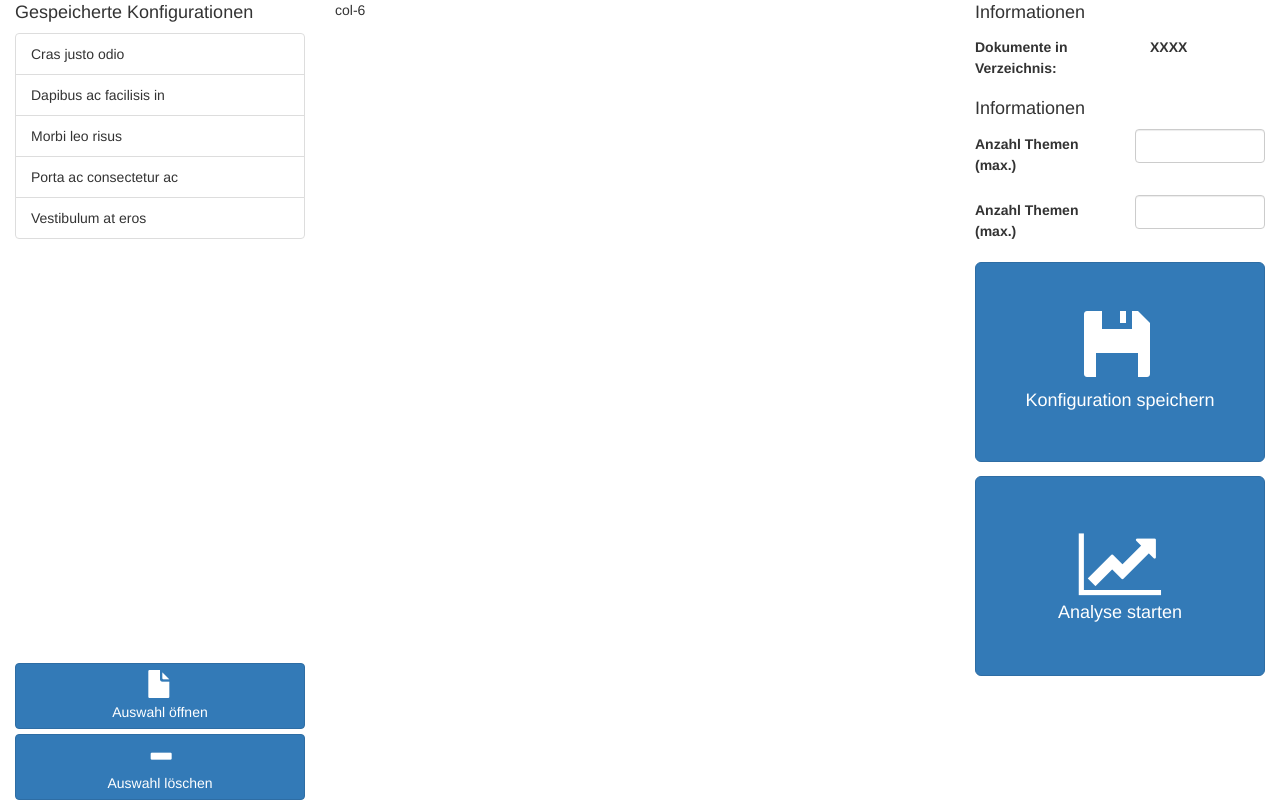
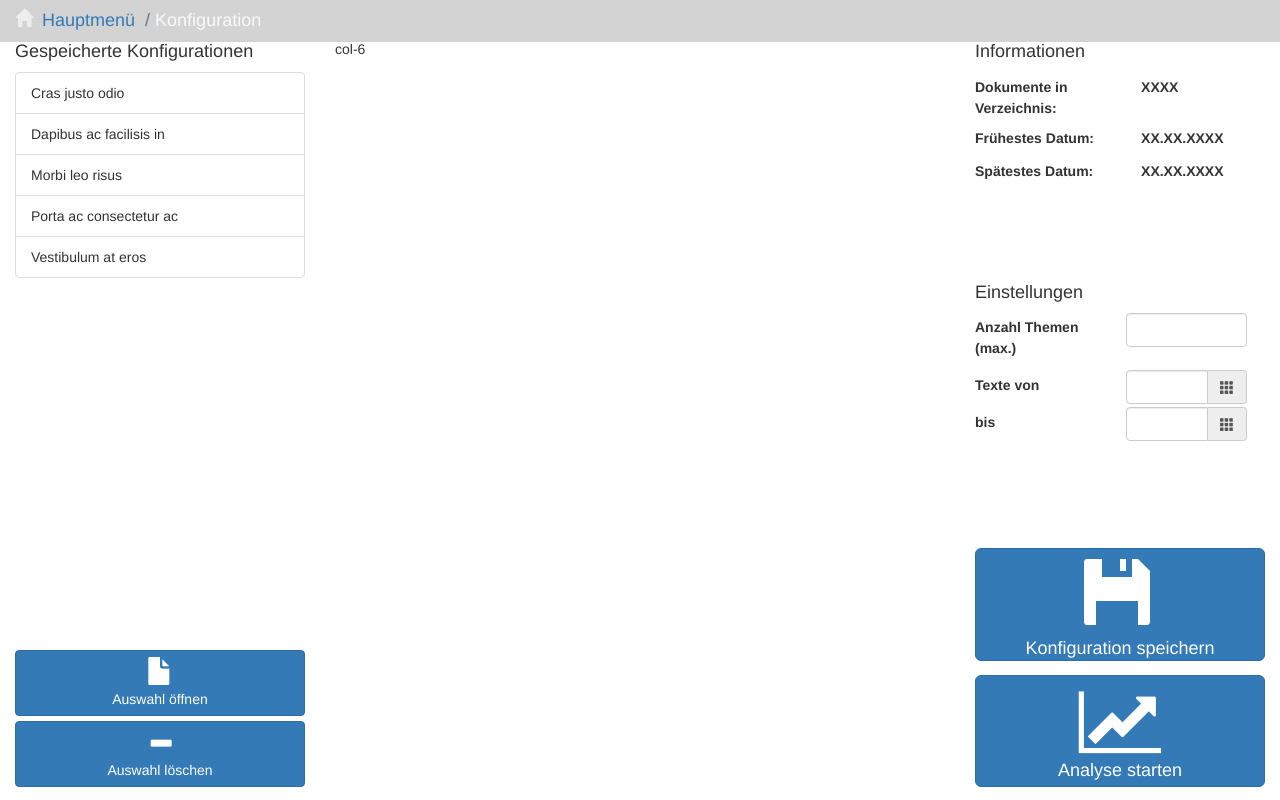
Before and after one commit to KevinLang1337/analysetool, a Django app: page /tool/konfiguration/ in a window 1280 px wide. Run offline with Django 3.2, Linux system fonts and the light colour scheme; some libraries are stand-ins or nearby versions.

Commit message:
Datepicker eingefügt; Rechte Spalte angepasst

```diff
--- a/tool/static/css/styles.css
+++ b/tool/static/css/styles.css
@@ -1,6 +1,10 @@
 html, body{
     height: 100%;
     margin: 0;
+}
+
+html{
+    padding-bottom: 1%;
 }
 
 .with_scrollbar{
@@ -41,9 +45,6 @@ html, body{
 
 .breadcrumb-style{
     height: 7.5%;
-    padding-bottom: 0.2%;
-    padding-top: 0.2%;
-    padding-bottom: 5px;
 }
 
 .buttontext {
--- /dev/null
+++ b/tool/static/js/datepicker.js
@@ -0,0 +1,8 @@
+$(document).ready(function() {
+    $('.datepicker').datepicker({
+        format: "dd.mm.yyyy",
+        language: "ger",
+        changeMonth: true,
+        changeYear: true
+    });
+});
--- /dev/null
+++ b/tool/static/js/isNumberKey.js
@@ -0,0 +1,8 @@
+	function isNumberKey(evt)
+			{
+				var charCode = (evt.which) ? evt.which : evt.keyCode;
+				if (charCode != 46 && charCode > 31
+				&& (charCode < 48 || charCode > 57))
+				return false;
+				return true;
+			}
--- a/tool/templates/base_generic.html
+++ b/tool/templates/base_generic.html
@@ -9,9 +9,21 @@
     <link rel="stylesheet" href="https://stackpath.bootstrapcdn.com/bootstrap/4.1.3/css/bootstrap.min.css"
         integrity="sha384-MCw98/SFnGE8fJT3GXwEOngsV7Zt27NXFoaoApmYm81iuXoPkFOJwJ8ERdknLPMO" crossorigin="anonymous">
     <link rel="stylesheet" href="{% static 'css/styles.css' %}">
+
     <link rel="stylesheet" href="{% static 'css/bootstrap_extensions.css' %}">
-    <link rel="stylesheet" href="https://maxcdn.bootstrapcdn.com/bootstrap/3.3.7/css/bootstrap.min.css"> <!-- GLYPHICON LIBRARY -->
-    <link rel="stylesheet" href="https://stackpath.bootstrapcdn.com/font-awesome/4.7.0/css/font-awesome.min.css"> <!-- FONTAWESOME LIBRARY -->
+    <link rel="stylesheet" href="https://maxcdn.bootstrapcdn.com/bootstrap/3.3.7/css/bootstrap.min.css">
+    <!-- GLYPHICON LIBRARY -->
+    <link rel="stylesheet" href="https://stackpath.bootstrapcdn.com/font-awesome/4.7.0/css/font-awesome.min.css">
+    <!-- FONTAWESOME LIBRARY -->
+    <!--  jQuery -->
+    <script type="text/javascript" src="https://code.jquery.com/jquery-1.11.3.min.js"></script>
+    <!-- Bootstrap Date-Picker Plugin -->
+    <script type="text/javascript"
+        src="https://cdnjs.cloudflare.com/ajax/libs/bootstrap-datepicker/1.4.1/js/bootstrap-datepicker.min.js"></script>
+    <script type="text/javascript" src="{% static 'js/datepicker.js' %}"></script>
+    <script type="text/javascript" src="{% static 'js/isNumberKey.js' %}"></script>
+
+
 </head>
 
 <body>
--- a/tool/templates/konfiguration.html
+++ b/tool/templates/konfiguration.html
@@ -1,11 +1,26 @@
 {% extends "base_generic.html" %}
+{% block title %}<title>Analysetool</title>{% endblock %}
 
-{% block title %}<title>Analysetool</title>{% endblock %}
 {% block content %}
-<div class="container-fluid" style="height: 100%; width: 100%;">
+<div class="container-fluid" style="height: 5%; padding:0; margin: 0">
+  <div class="row" style="padding:0; margin: 0">
+    <div class="col-md-12" style="flex-flow: column; display:flex; padding:0; margin: 0">
+      <ol class="breadcrumb align-items-center"
+        style="border-radius: 0; height:100%; background-color: lightgrey; font-size: large;">
+        <li class="breadcrumb-item"><a href="{% url 'index' %}"><i style="margin-right: 0.5em; color: #EEEEEE;"
+              class="glyphicon glyphicon-home"></i>Hauptmenü</a></li>
+        <li class="breadcrumb-item active text-light" aria-current="page">Konfiguration</li>
+
+      </ol>
+    </div>
+  </div>
+</div>
+
+<div class="container-fluid" style="height: 95%; width: 100%;">
   <div class="row" style="height: 100%;">
+
     <!-- LEFT COLUMN -->
-    <div class="col-3" style="flex-flow: column; height: 100%; display:flex">
+    <div class="col-3" style="flex-flow: column; height: 100%; display:flex;">
       <h1 class="title">Gespeicherte Konfigurationen</h1>
 
       <!-- LIST LEFT SIDE-->
@@ -16,6 +31,7 @@
         <li class="list-group-item">Porta ac consectetur ac</li>
         <li class="list-group-item">Vestibulum at eros</li>
       </ul>
+      <!-- BUTTONS LEFT SIDE-->
       <button type="button" class="btn btn-primary btn-md btn-block" style="white-space: normal"><span
           class="glyphicon glyphicon-file gly-2x"></span><br>Auswahl öffnen</button>
       <button type="button" class="btn btn-primary btn-md btn-block" style="white-space: normal"><span
@@ -24,40 +40,72 @@
     <div class="col-6">col-6</div>
 
     <!-- RIGHT COLUMN -->
-    <div class="col-3">
+    <div class="col-3" style="flex-flow: column; height: 100%; display:flex;">
+
       <h1 class="title">Informationen</h1>
-      <div class="form-group row" style="padding: 0%;">
+      <div class="form-group row" style="margin-right:1%">
+
+        <!-- INFORMATION RIGHT SIDE-->
         <label class="col-6 col-form-label">Dokumente in Verzeichnis: </label>
         <div class="col-6">
-          <label for="amount_documents" class="col-6 col-form-label">XXXX</label>
+          <label for="amount_documents" class="col-6 col-form-label" style="margin-bottom: 2%;">XXXX</label>
+        </div>
+
+        <label class="col-6 col-form-label">Frühestes Datum: </label>
+        <div class="col-6">
+          <label for="amount_documents" class="col-6 col-form-label" style="margin-bottom: 2%;">XX.XX.XXXX</label>
+        </div>
+
+        <label class="col-6 col-form-label">Spätestes Datum: </label>
+        <div class="col-6">
+          <label for="amount_documents" class="col-6 col-form-label">XX.XX.XXXX</label>
         </div>
       </div>
 
-      <h1 class="title">Informationen</h1>
+      <div style="flex-grow: 1;"></div>
+
+      <h1 class="title">Einstellungen</h1>
       <form>
-        <div class="form-group row" style="padding: 0%;">
-          <label for="inputEmail3" class="col-6 col-form-label">Anzahl Themen (max.)</label>
+        <!-- SETTINGS RIGHT SIDE-->
+        <div class="form-group row" style="margin-right: 1%;">
+          <label for="amount_topics" class="col-6 col-form-label" style="margin-bottom: 2%;">Anzahl Themen
+            (max.)</label>
           <div class="col-6">
-            <input type="email" class="form-control" id="inputEmail3">
+            <input type="number" class="form-control" onkeypress="return isNumberKey(event)" id="amount_topics">
           </div>
-        </div>
 
-        <div class="form-group row" style="padding: 0%;">
-          <label for="inputEmail3" class="col-6 col-form-label">Anzahl Themen (max.)</label>
+          <label for="text_from" class="col-6 col-form-label" style="margin-bottom: 2%;">Texte von</label>
           <div class="col-6">
-            <input type="email" class="form-control" id="inputEmail3">
+            <div class="input-group date datepicker" data-provide="datepicker" id="date_text_from">
+              <input type="text" class="form-control">
+              <div class="input-group-addon">
+                <span class="glyphicon glyphicon-th"></span>
+              </div>
+            </div>
+          </div>
+
+          <label for="text_from" class="col-6 col-form-label">bis</label>
+          <div class="col-6">
+            <div class="input-group date datepicker" data-provide="datepicker" id="date_text_until">
+              <input type="text" class="form-control">
+              <div class="input-group-addon">
+                <span class="glyphicon glyphicon-th"></span>
+              </div>
+            </div>
           </div>
         </div>
       </form>
 
+      <div style="flex-grow: 1;"></div>
+
       <!-- BUTTON SAVE CONFIGURATION -->
       <button type="button" class="btn btn-primary btn-lg text-center"
-        style="width: 100%; height: 25%; margin: auto; margin-top: 5%; display: block; white-space: normal;"><span
+        style="width: 100%; height: 15%; margin: auto; margin-top: 5%; display: block; white-space: normal;"><span
           class="glyphicon glyphicon-floppy-disk gly-4x"></span><br>Konfiguration speichern</button>
 
       <!-- BUTTON START ANALYSIS -->
       <button type="button" class="btn btn-primary btn-lg text-center"
-        style="width: 100%; height: 25%; margin: auto; margin-top: 5%; display: block; white-space: normal;"><span
+        style="width: 100%; height: 15%; margin: auto; margin-top: 5%; display: block; white-space: normal;"><span
           class="fa fa-line-chart fa-4x"></span><br>Analyse starten</button>
 
     </div>
```
Also changed, not shown: tool/templates/index.html (+12 -5 lines).
